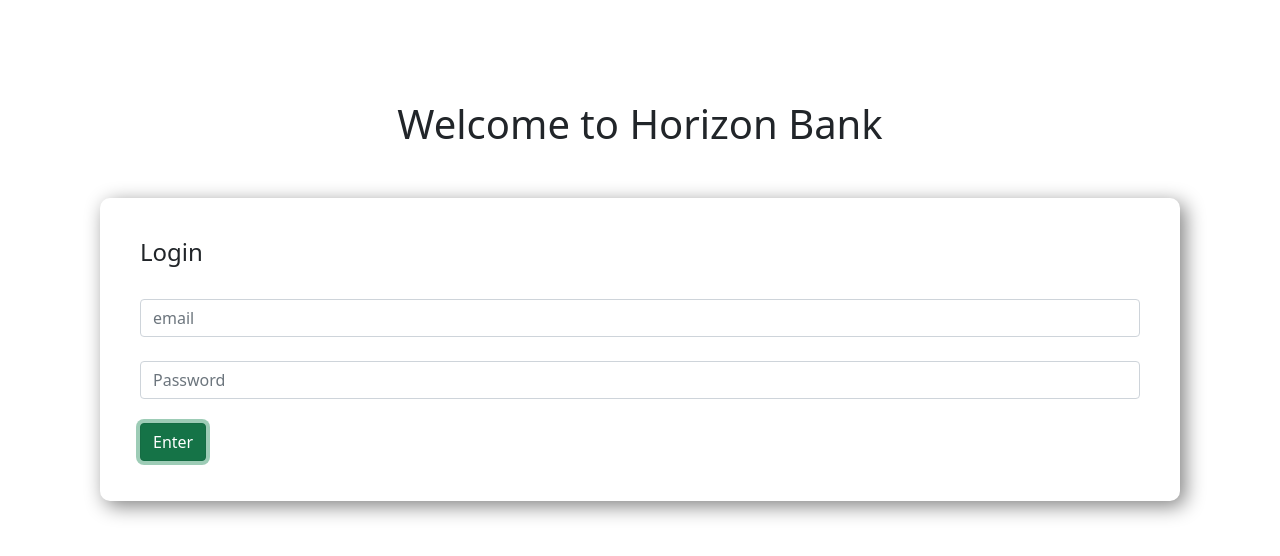
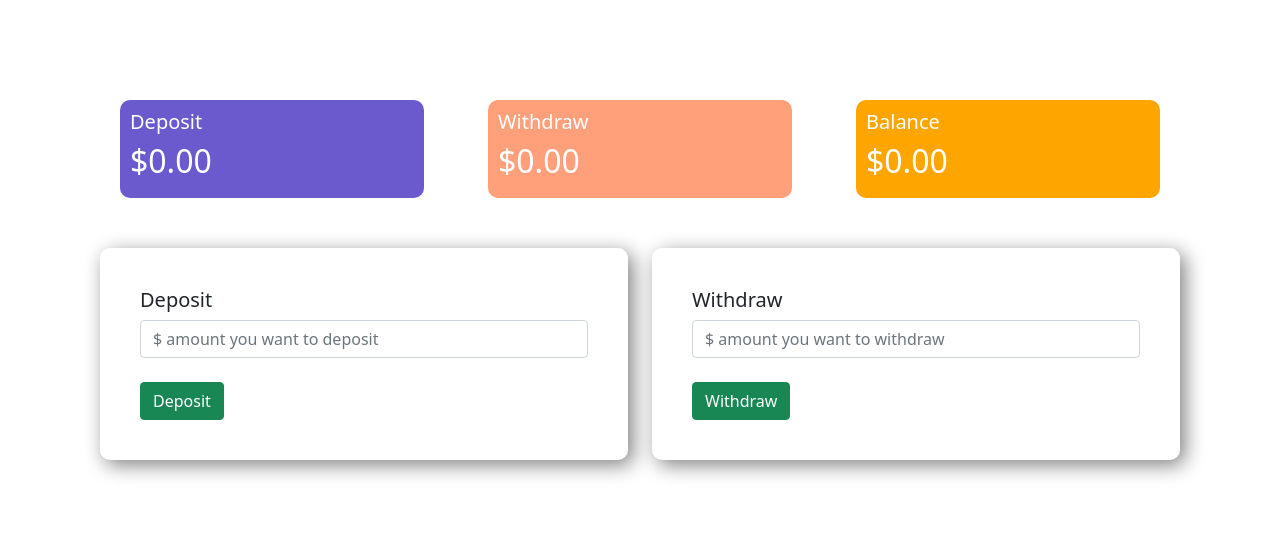
Before and after one commit to A312631/horizon-bank, a plain HTML site: page index.html in a window 1280 px wide. Both pictures are taken after a click on the button "Enter". Drawn offline with nearby package versions, Linux system fonts and the light colour scheme.

Commit message:
deposit section done

```diff
--- a/index.html
+++ b/index.html
@@ -1,13 +1,16 @@
 <!DOCTYPE html>
 <html lang="en">
+
 <head>
     <meta charset="UTF-8">
     <meta name="viewport" content="width=device-width, initial-scale=1.0">
     <title>Horizon Bank</title>
     <link rel="stylesheet" href="style.css">
     <link rel="shortcut icon" type="image" href="images/bank.png">
-    <link href="https://cdn.jsdelivr.net/npm/bootstrap@5.0.0-beta1/dist/css/bootstrap.min.css" rel="stylesheet" integrity="sha384-giJF6kkoqNQ00vy+HMDP7azOuL0xtbfIcaT9wjKHr8RbDVddVHyTfAAsrekwKmP1" crossorigin="anonymous">
+    <link href="https://cdn.jsdelivr.net/npm/bootstrap@5.0.0-beta1/dist/css/bootstrap.min.css" rel="stylesheet"
+        integrity="sha384-giJF6kkoqNQ00vy+HMDP7azOuL0xtbfIcaT9wjKHr8RbDVddVHyTfAAsrekwKmP1" crossorigin="anonymous">
 </head>
+
 <body>
     <div id="login-area">
         <h1 class="text-center">Welcome to Horizon Bank</h1>
@@ -21,11 +24,72 @@
             <button id="login" class="btn btn-success">Enter</button>
         </div>
     </div>
-   <script>
-       const loginBtn = document.getElementById("login");
-       loginBtn.addEventListener("click",function(){
-           console.log('amake click marse');
-       })
-   </script>
+    <div id="transaction-area">
+        <div class="row">
+            <div class="col-md-4">
+                <div class="deposit status">
+                    <h5>Deposit</h5>
+                    <h2>$<span id="current-deposit">0.00</span></h2>
+                </div>
+            </div>
+            <div class="col-md-4">
+                <div class="withdraw status">
+                    <h5>Withdraw</h5>
+                    <h2>$0.00</h2>
+                </div>
+            </div>
+            <div class="col-md-4">
+                <div class="balance status">
+                    <h5>Balance</h5>
+                    <h2>$<span id="current-balance">0.00</span></h2>
+                </div>
+            </div>
+        </div>
+        <div class="row">
+            <div class="col-md-6 ">
+                <div class="submit-area">
+                    <h5>Deposit</h5>
+                    <input id="depositAmount" type="text" class="form-control" placeholder="$ amount you want to deposit">
+                    <br>
+                    <button id="deposit" class="btn btn-success">Deposit</button>
+                </div>
+            </div>
+            <div class="col-md-6">
+                <div class="submit-area">
+                    <h5>Withdraw</h5>
+                    <input type="text" class="form-control" placeholder="$ amount you want to withdraw">
+                    <br>
+                    <button class="btn btn-success">Withdraw</button>
+                </div>
+            </div>
+        </div>
+    </div>
+    <script>
+        //login button event handler
+        const loginBtn = document.getElementById("login");
+        loginBtn.addEventListener("click", function () {
+            const loginArea = document.getElementById("login-area");
+            loginArea.style.display = "none";
+            const transactionArea = document.getElementById("transaction-area");
+            transactionArea.style.display = "block";
+        })
+        //deposit button
+        const depositBtn = document.getElementById("deposit");
+        depositBtn.addEventListener('click',function(){
+            const depositAmount = document.getElementById("depositAmount").value;
+            const depositNumber = parseFloat(depositAmount);
+
+            const currentDeposit = document.getElementById("current-deposit").innerText;
+            const currentDepositNumber = parseFloat(currentDeposit);
+            const totalDeposit = currentDepositNumber + depositNumber;
+
+
+            document.getElementById("current-deposit").innerText = totalDeposit;
+            document.getElementById("depositAmount").value = "";
+
+
+        })
+    </script>
 </body>
+
 </html>
--- a/style.css
+++ b/style.css
@@ -8,3 +8,21 @@ body{
     padding: 40px;
 
 }
+#transaction-area{
+    display: none;
+}
+.status{
+    margin: 0 20px;
+    color: white;
+    padding: 10px;
+    border-radius: 10px;
+}
+.deposit{
+    background-color: slateblue;
+}
+.withdraw{
+    background-color: lightsalmon;
+}
+.balance{
+    background-color: orange;
+}
```
